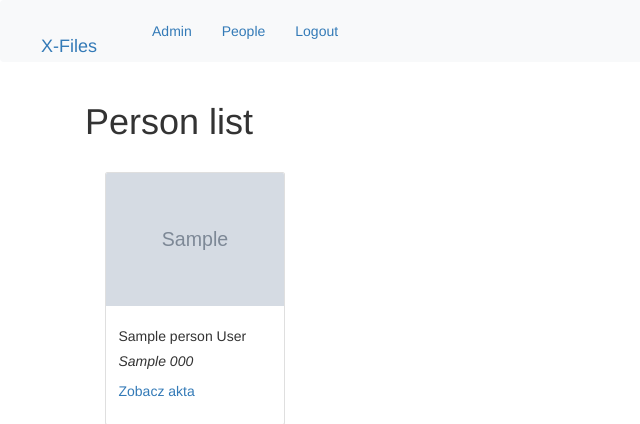
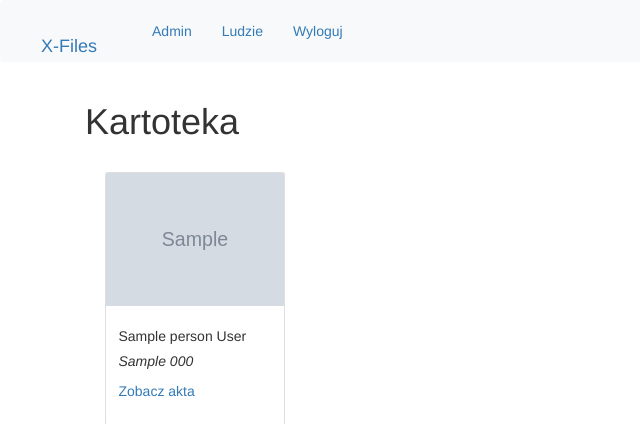
Before and after one commit to robertgrubba/x-files, a Django app: page / in a window 1280 px wide. Shown: the top 424 px of the page, without its empty margins (0-640 px from the left). Run offline with Django 4.2, Linux system fonts and the light colour scheme; a user stored in the database is signed in; tables that the repository leaves empty hold one stand-in row (values such as "Sample post"); grey boxes marked "Sample" are stand-in pictures; some libraries are stand-ins or nearby versions.

Commit message:
minor template updateS

```diff
--- a/templates/base.html
+++ b/templates/base.html
@@ -14,12 +14,14 @@
 		<nav class="navbar navbar-expand-lg navbar-light bg-light">
 				<ul class="nav navbar-nav">
 					<li class="navbar-brand"><a href="{% url 'person:list' %}">X-Files</a></li>
+					{% if user.is_authenticated %}
 					<li class="navbar-link"><a href="{% url 'admin:index' %}">Admin</a></li>
-					<li class="navbar-link"><a href="{% url 'person:list' %}">People</a></li>
+					{% endif %}
+					<li class="navbar-link"><a href="{% url 'person:list' %}">Ludzie</a></li>
 					{% if user.is_authenticated %}
-					<li class="navbar-link"><a href="{% url 'person:logout' %}">Logout</a></li>
+					<li class="navbar-link"><a href="{% url 'person:logout' %}">Wyloguj</a></li>
 					{% else %}
-					<li class="navbar-link"><a href="{% url 'person:login' %}">Login</a></li>
+					<li class="navbar-link"><a href="{% url 'person:login' %}">Zaloguj</a></li>
 					{% endif %}
 				</ul>
 		</nav>
--- a/templates/person/person_list.html
+++ b/templates/person/person_list.html
@@ -2,7 +2,7 @@
 {% extends 'base.html' %}
 
 {% block body_block %}
-<h1>Person list</h1>
+<h1>Kartoteka</h1>
 
 {% for person in person_list %}
 
```
